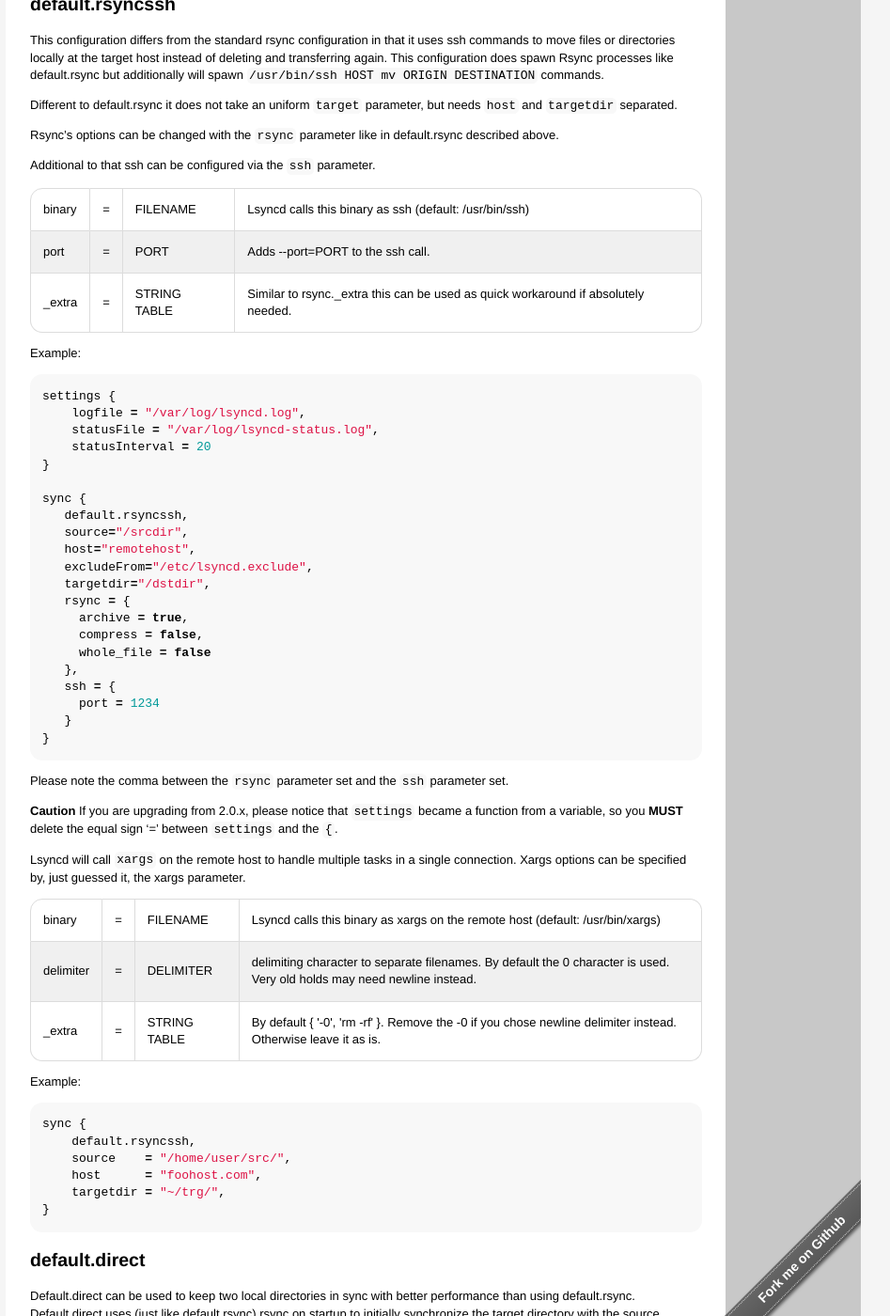
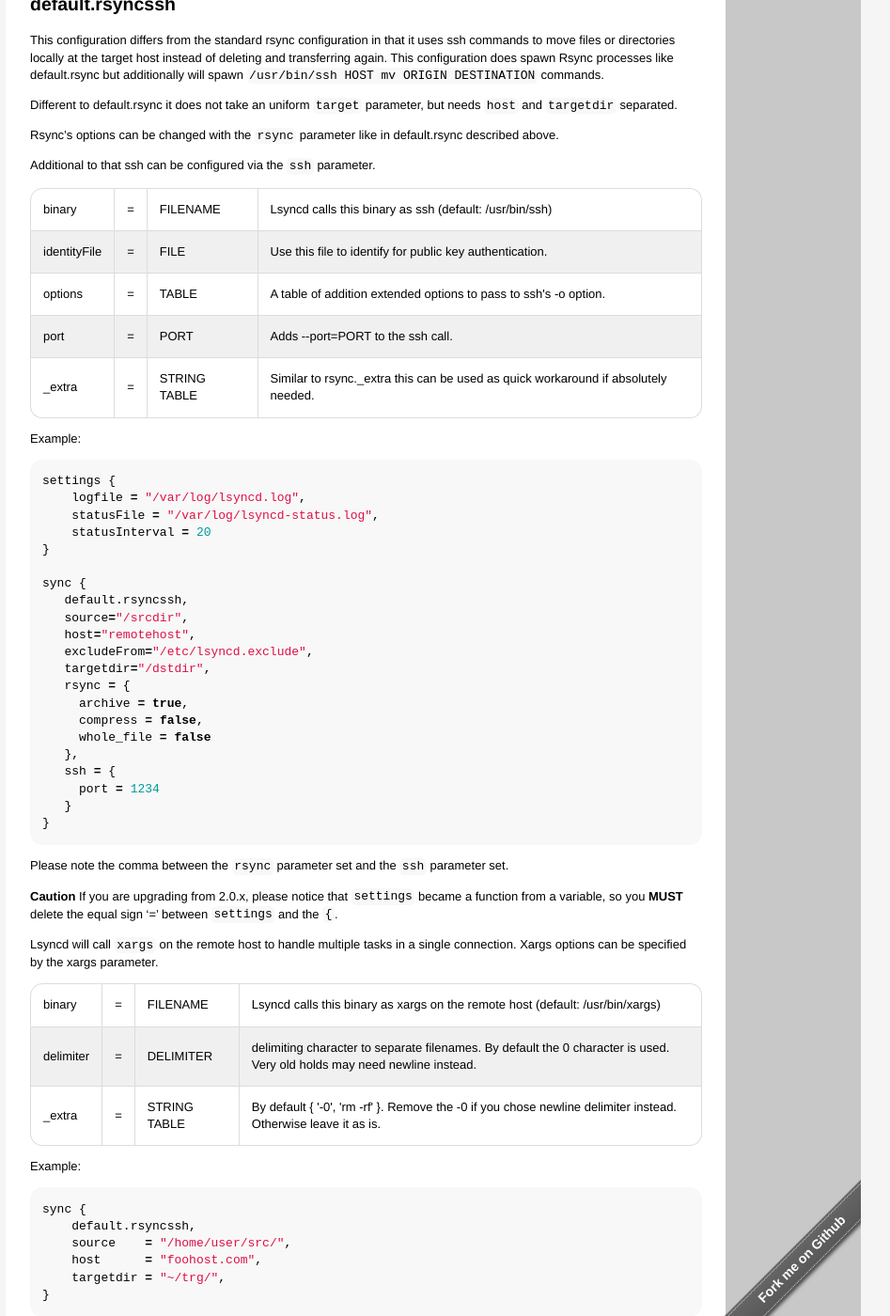
Before and after one commit to lsyncd/lsyncd, a Jekyll site: the page built from manual/config/layer4/index.md, in a window 1280 px wide and 1400 px high, scrolled down 2931 px. Shown: the whole window at 94% size, without its empty margins (179-1126 px from the left). Built offline with Jekyll 4.4.1, drawn with Linux system fonts in a browser that asks for light colours.

Commit message:
Update index.md

````diff
--- a/manual/config/layer4/index.md
+++ b/manual/config/layer4/index.md
@@ -171,7 +171,6 @@
 </td><td>
 </td></tr>
 
-
  <tr><td> links
 </td><td> =
 </td><td> true
@@ -300,6 +299,18 @@
 </td><td> Lsyncd calls this binary as ssh (default: /usr/bin/ssh)
 </td></tr>
 
+ <tr><td> identityFile
+</td><td> =
+</td><td> FILE
+</td><td> Use this file to identify for public key authentication.
+</td></tr>
+
+ <tr><td> options
+</td><td> =
+</td><td> TABLE
+</td><td> A table of addition extended options to pass to ssh's -o option.
+</td></tr>
+
  <tr><td> port
 </td><td> =
 </td><td> PORT
@@ -345,7 +356,7 @@
 **Caution**
 If you are upgrading from 2.0.x, please notice that `settings` became a function from a variable, so you **MUST** delete the equal sign '=' between `settings` and the `{`.
 
-Lsyncd will call ```xargs``` on the remote host to handle multiple tasks in a single connection. Xargs options can be specified by, just guessed it, the xargs parameter.
+Lsyncd will call ```xargs``` on the remote host to handle multiple tasks in a single connection. Xargs options can be specified by the xargs parameter.
 
 <table>
 
````
